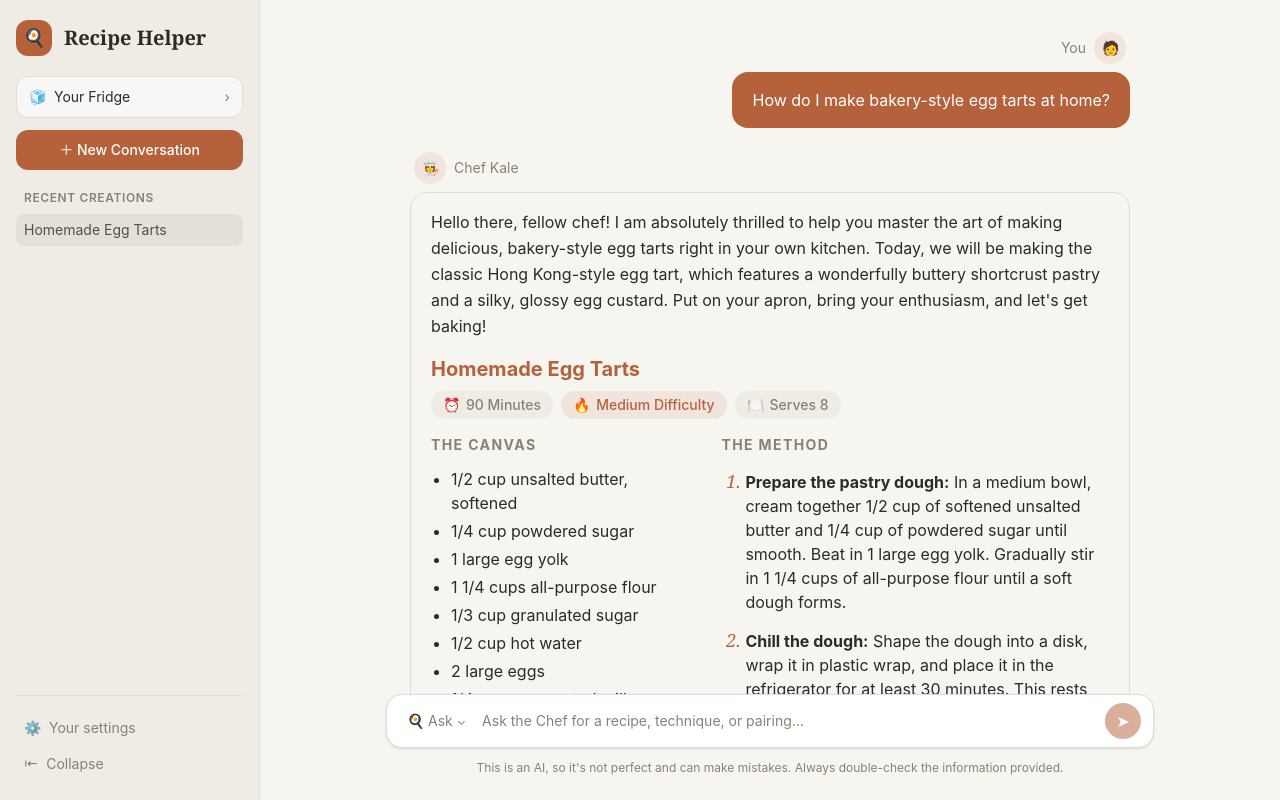
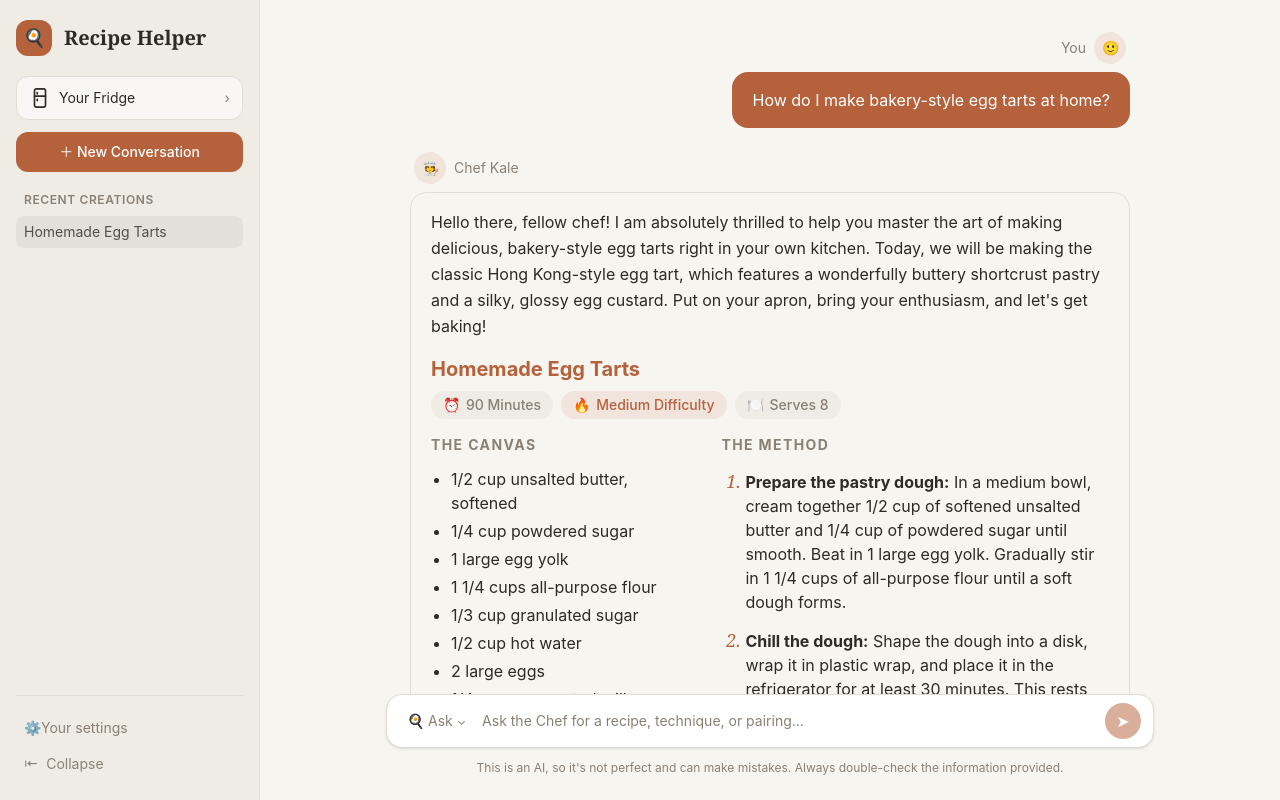
Before and after one commit to pearlor/chatbot-exploratory, a React (Vite) app: page / in a window 1280 px wide. Both pictures are taken after a click on the item "Homemade Egg Tarts". Built offline with nearby package versions, Linux system fonts and the light colour scheme.

Commit message:
reorganize emojis

```diff
--- a/src/assets/icons.tsx
+++ b/src/assets/icons.tsx
@@ -72,3 +72,21 @@ export function ChefHatIcon() {
     </svg>
   );
 }
+
+export const COLLAPSE_ICON = "⇤";
+
+export const EXPAND_ICON = "⇥";
+
+export const FRIED_EGG_ICON = "🍳";
+
+export const FOOD_ICON = "🥘";
+
+export const SETTINGS_ICON = "⚙️";
+
+export const USER_ICON = "🙂";
+
+export const CHEF_ICON = "🧑‍🍳";
+
+export const TV_ICON = "📺";
+
+export const PIRATE_ICON = "🦜";
--- a/src/chat/types.ts
+++ b/src/chat/types.ts
@@ -1,3 +1,4 @@
+import { CHEF_ICON, PIRATE_ICON, TV_ICON } from "../assets/icons";
 import {
   PERSONA_PIRATE_LABEL,
   PERSONA_PIRATE_NAME,
@@ -42,19 +43,19 @@ export const personas: {
   {
     id: RoleEnum.Teacher,
     label: PERSONA_TEACHER_LABEL,
-    emoji: "🧑‍🍳",
+    emoji: CHEF_ICON,
     name: PERSONA_TEACHER_NAME,
   },
   {
     id: RoleEnum.TvHost,
     label: PERSONA_TV_HOST_LABEL,
-    emoji: "📺",
+    emoji: TV_ICON,
     name: PERSONA_TV_HOST_NAME,
   },
   {
     id: RoleEnum.Pirate,
     label: PERSONA_PIRATE_LABEL,
-    emoji: "🦜",
+    emoji: PIRATE_ICON,
     name: PERSONA_PIRATE_NAME,
   },
 ];
--- a/src/components/chat/ChatHistory.tsx
+++ b/src/components/chat/ChatHistory.tsx
@@ -8,6 +8,7 @@ import ChefBubble from "./ChefBubble";
 import ThinkingBubble from "./ThinkingBubble";
 import { useUserPreferences } from "../../context/UserPreferencesContext";
 import { CHAT_EMPTY_GREETING, CHEF_FALLBACK_NAME } from "../../content";
+import { FOOD_ICON } from "../../assets/icons";
 
 export default function ChatHistory({
   messages,
@@ -30,7 +31,7 @@ export default function ChatHistory({
       <div className="flex-1 overflow-y-auto">
         <div className="flex flex-col items-center pt-24 gap-4">
           <div className="w-16 h-16 rounded-full bg-terracotta-soft flex items-center justify-center text-3xl text-terracotta">
-            🥘
+            {FOOD_ICON}
           </div>
           <p className="font-serif italic text-lg text-muted">
             {CHAT_EMPTY_GREETING}
--- a/src/components/chat/UserBubble.tsx
+++ b/src/components/chat/UserBubble.tsx
@@ -4,7 +4,7 @@ import {
   USER_BUBBLE_LABEL,
 } from "../../content";
 import Tooltip from "../Tooltip";
-import { RetryIcon } from "../../assets/icons";
+import { RetryIcon, USER_ICON } from "../../assets/icons";
 
 export default function UserBubble({
   content,
@@ -23,7 +23,7 @@ export default function UserBubble({
       <div className="flex items-center gap-2 pr-1">
         <span className="text-sm text-muted">{USER_BUBBLE_LABEL}</span>
         <div className="w-8 h-8 rounded-full bg-terracotta-soft flex items-center justify-center text-sm text-terracotta">
-          🧑
+          {USER_ICON}
         </div>
       </div>
 
--- a/src/content.ts
+++ b/src/content.ts
@@ -1,6 +1,8 @@
 // Centralized user-facing copy. Every string the UI shows to the user lives
 // here as an exported constant, imported by the component that renders it, so
 // wording can be reviewed and updated in one place.
+
+import { SETTINGS_ICON } from "./assets/icons";
 
 /* Brand */
 export const APP_NAME = "Recipe Helper";
@@ -66,7 +68,7 @@ export const CHAT_RETRY_LABEL = "Retry";
 export const CHAT_NO_RETRIES_TOOLTIP = "No more retries left";
 
 /* Settings modal */
-export const SETTINGS_MODAL_HEADER = "⚙️ Your settings";
+export const SETTINGS_MODAL_HEADER = SETTINGS_ICON + "Your settings";
 export const SETTINGS_SAVE_LABEL = "Save";
 export const SETTINGS_CANCEL_LABEL = "Cancel";
 export const CHOOSE_PERSONA_LABEL = "Choose your chef persona:";
--- a/src/sidebar/Sidebar.tsx
+++ b/src/sidebar/Sidebar.tsx
@@ -15,6 +15,13 @@ import {
   RECENT_CONVERSATIONS_HEADING,
   SETTINGS_LABEL,
 } from "../content";
+import {
+  COLLAPSE_ICON,
+  EXPAND_ICON,
+  FridgeIcon,
+  FRIED_EGG_ICON,
+  SETTINGS_ICON,
+} from "../assets/icons";
 
 export default function Sidebar() {
   const [isCollapsed, setIsCollapsed] = useState(false);
@@ -50,7 +57,7 @@ export default function Sidebar() {
             aria-label={FRIDGE_NAV_LABEL}
             className="w-10 h-10 rounded-xl bg-terracotta-soft text-terracotta flex items-center justify-center text-lg hover:brightness-95 transition"
           >
-            🧊
+            <FridgeIcon />
           </button>
         </Tooltip>
 
@@ -74,7 +81,7 @@ export default function Sidebar() {
             aria-label={SETTINGS_LABEL}
             className="w-9 h-9 rounded-lg text-muted flex items-center justify-center hover:bg-black/5 transition-colors"
           >
-            ⚙️
+            {SETTINGS_ICON}
           </button>
         </Tooltip>
 
@@ -85,7 +92,7 @@ export default function Sidebar() {
             aria-label={EXPAND_SIDEBAR_TITLE}
             className="w-9 h-9 rounded-lg text-muted flex items-center justify-center hover:bg-black/5 transition-colors"
           >
-            ⇥
+            {EXPAND_ICON}
           </button>
         </Tooltip>
 
@@ -99,7 +106,7 @@ export default function Sidebar() {
       {/* Brand header */}
       <div className="flex items-center gap-3">
         <div className="w-9 h-9 rounded-xl bg-terracotta text-white flex items-center justify-center text-lg">
-          🍳
+          {FRIED_EGG_ICON}
         </div>
         <h2 className="font-serif text-xl font-bold text-ink">{APP_NAME}</h2>
       </div>
@@ -111,7 +118,9 @@ export default function Sidebar() {
           className="flex items-center justify-between border border-border rounded-xl px-3 py-2.5 bg-white/60 text-sm text-ink hover:bg-white transition-colors"
         >
           <span className="flex items-center gap-2">
-            <span>🧊</span>
+            <span>
+              <FridgeIcon />
+            </span>
             {FRIDGE_NAV_LABEL}
           </span>
           <span className="text-muted">›</span>
@@ -162,7 +171,7 @@ export default function Sidebar() {
           onClick={() => setIsSettingsOpen(true)}
           className="flex items-center gap-2 text-sm text-muted px-2 py-1.5 rounded-lg hover:bg-black/5 transition-colors w-full"
         >
-          <span>⚙️</span>
+          {SETTINGS_ICON}
           {SETTINGS_LABEL}
         </button>
 
@@ -170,7 +179,7 @@ export default function Sidebar() {
           onClick={() => setIsCollapsed(true)}
           className="flex items-center gap-2 text-sm text-muted px-2 py-1.5 rounded-lg hover:bg-black/5 transition-colors w-full"
         >
-          <span>⇤</span>
+          <span>{COLLAPSE_ICON}</span>
           {COLLAPSE_SIDEBAR_LABEL}
         </button>
       </div>
```
